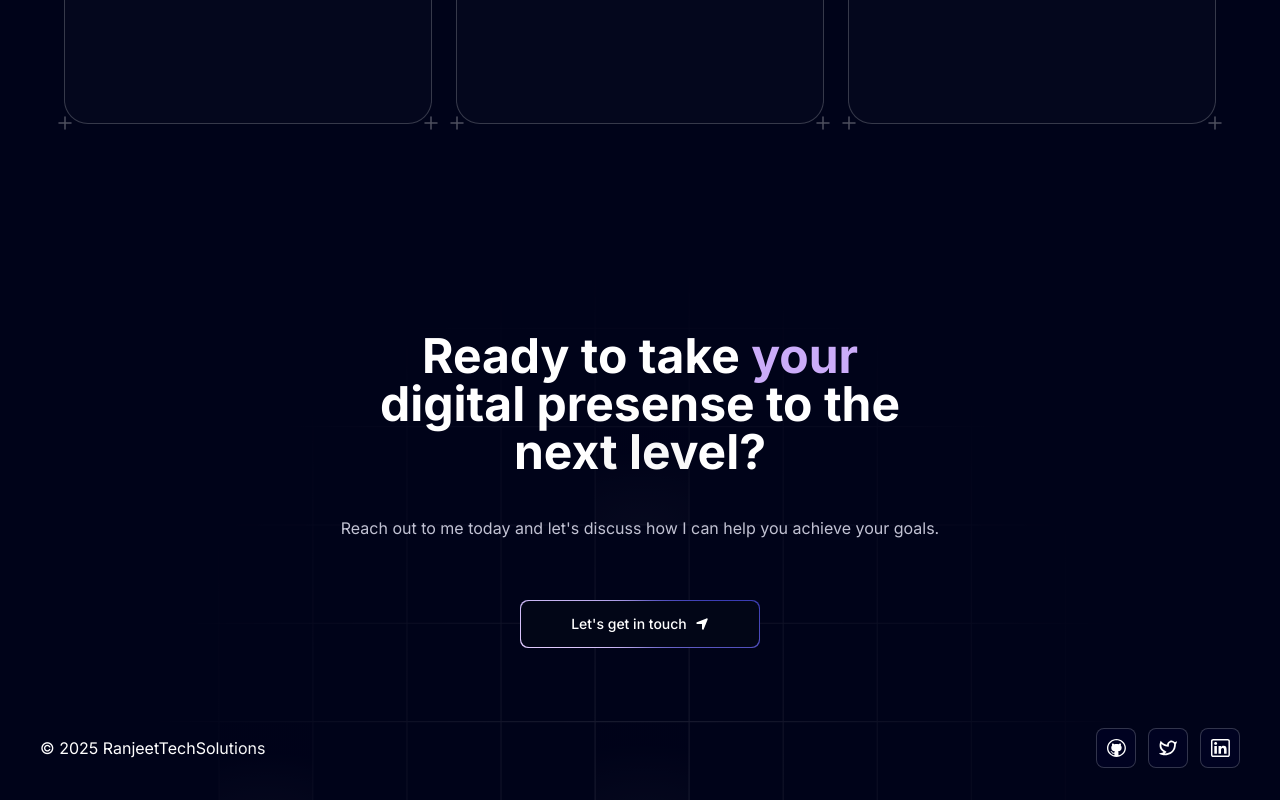
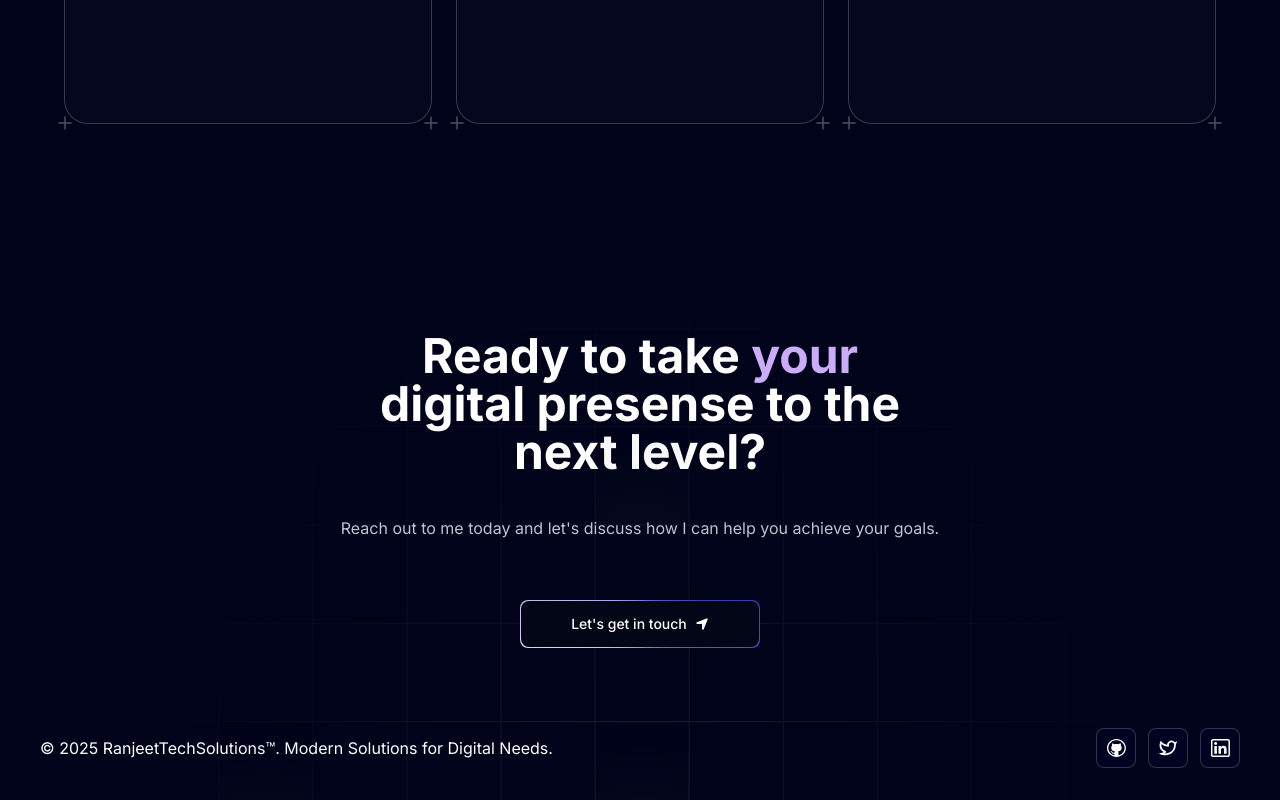
Before and after one commit to Ranjeet-vishwakarma-8081/RanjeetTechSolutions, a React (Vite) app: page / in a window 1280 px wide. Shown: the part 7772-8572 px from the top of the page. Built offline with nearby package versions, Linux system fonts and the light colour scheme.

Commit message:
Added the Trademark with Tagline

```diff
--- a/src/components/Footer.jsx
+++ b/src/components/Footer.jsx
@@ -30,8 +30,9 @@ const Footer = () => {
         </a>
       </div>
       <div className="flex flex-col items-center justify-between gap-2 mt-20 md:flex-row">
-        <p className="text-sm font-light text-white md:text-base md:font-normal">
-          © {new Date().getFullYear()} RanjeetTechSolutions
+        <p className="text-sm font-light text-center text-white w-60 md:text-base md:font-normal sm:w-auto">
+          © {new Date().getFullYear()} RanjeetTechSolutions™. Modern Solutions
+          for Digital Needs.
         </p>
         <div className="flex items-center gap-6 md:gap-3">
           {socialMedia.map((social) => (
```
